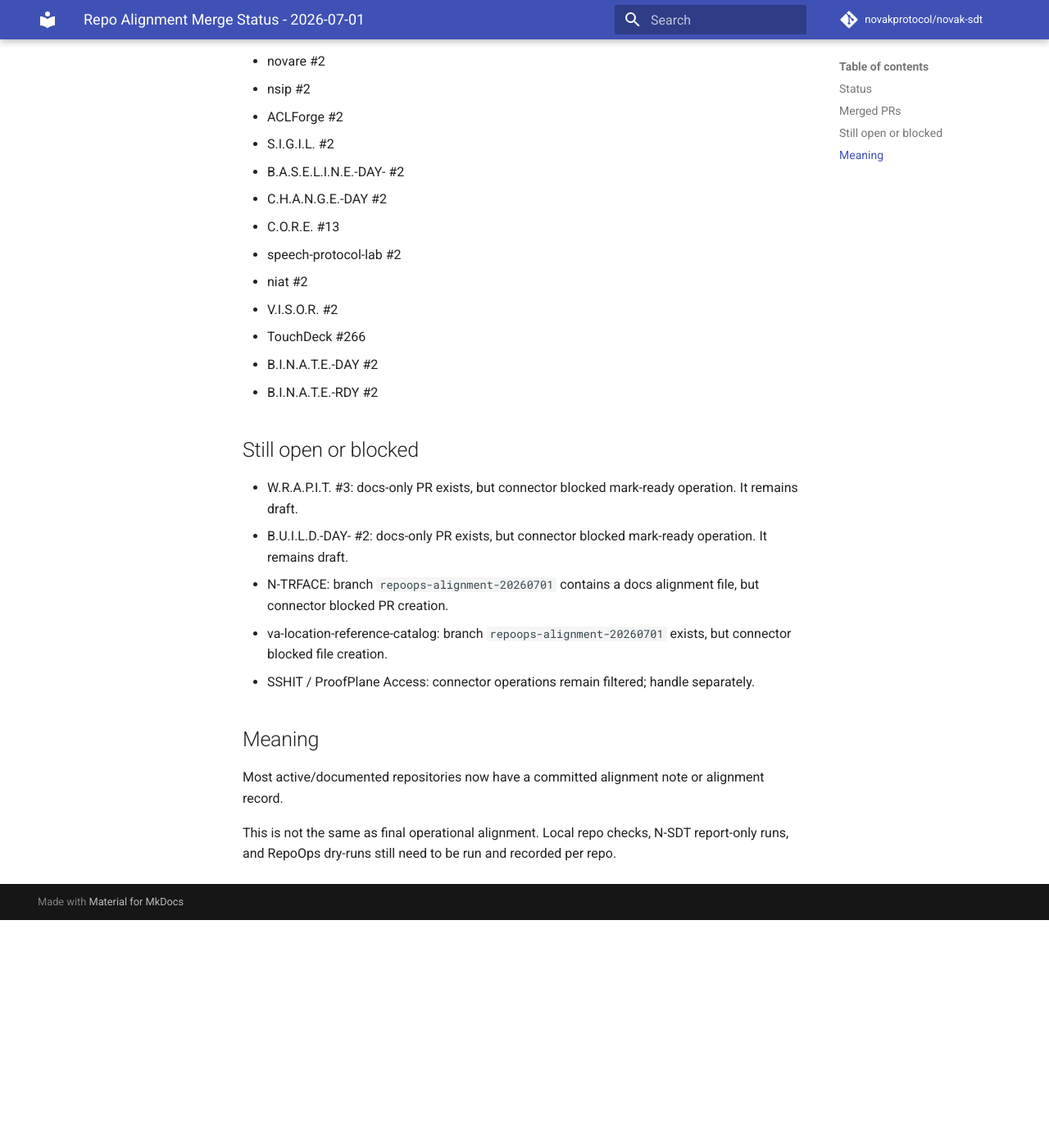
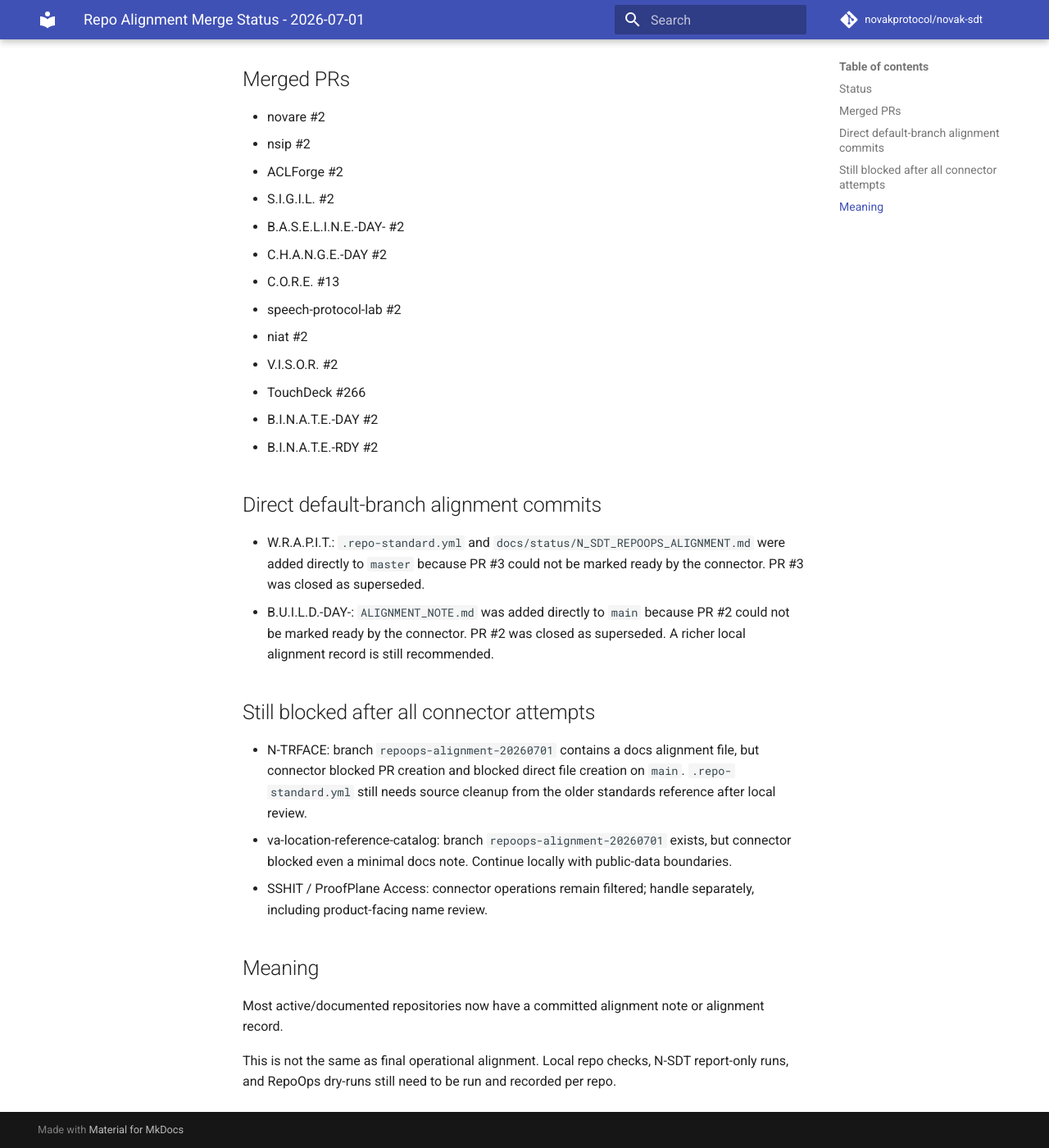
Before and after one commit to novakprotocol/novak-sdt, an MkDocs documentation site: the page built from docs/org/repo_alignment_merge_status_20260701.md, in a window 1280 px wide and 1400 px high, scrolled down 400 px. Shown: the whole window at 82% size. Built offline with MkDocs 1.6.1 and Material for MkDocs 9.7.7, drawn with Linux system fonts in a browser that asks for light colours; comment, search, counter and statistics services are not loaded; before the commit the page ends 1522 px from its top, so only the background shows below that; some of the changed text lies outside the part shown.

Commit message:
docs: update repo alignment merge status

```diff
--- a/docs/org/repo_alignment_merge_status_20260701.md
+++ b/docs/org/repo_alignment_merge_status_20260701.md
@@ -3,6 +3,8 @@
 ## Status
 
 Safe documentation-only alignment PRs were reviewed by changed-file list, marked ready where the connector allowed it, and squash-merged.
+
+For two connector-stuck draft PRs, equivalent docs-only changes were applied directly to the default branch and the stuck draft PRs were closed.
 
 No product behavior changes were made.
 
@@ -22,13 +24,16 @@ No product behavior changes were made.
 - B.I.N.A.T.E.-DAY #2
 - B.I.N.A.T.E.-RDY #2
 
-## Still open or blocked
+## Direct default-branch alignment commits
 
-- W.R.A.P.I.T. #3: docs-only PR exists, but connector blocked mark-ready operation. It remains draft.
-- B.U.I.L.D.-DAY- #2: docs-only PR exists, but connector blocked mark-ready operation. It remains draft.
-- N-TRFACE: branch `repoops-alignment-20260701` contains a docs alignment file, but connector blocked PR creation.
-- va-location-reference-catalog: branch `repoops-alignment-20260701` exists, but connector blocked file creation.
-- SSHIT / ProofPlane Access: connector operations remain filtered; handle separately.
+- W.R.A.P.I.T.: `.repo-standard.yml` and `docs/status/N_SDT_REPOOPS_ALIGNMENT.md` were added directly to `master` because PR #3 could not be marked ready by the connector. PR #3 was closed as superseded.
+- B.U.I.L.D.-DAY-: `ALIGNMENT_NOTE.md` was added directly to `main` because PR #2 could not be marked ready by the connector. PR #2 was closed as superseded. A richer local alignment record is still recommended.
+
+## Still blocked after all connector attempts
+
+- N-TRFACE: branch `repoops-alignment-20260701` contains a docs alignment file, but connector blocked PR creation and blocked direct file creation on `main`. `.repo-standard.yml` still needs source cleanup from the older standards reference after local review.
+- va-location-reference-catalog: branch `repoops-alignment-20260701` exists, but connector blocked even a minimal docs note. Continue locally with public-data boundaries.
+- SSHIT / ProofPlane Access: connector operations remain filtered; handle separately, including product-facing name review.
 
 ## Meaning
 
```
